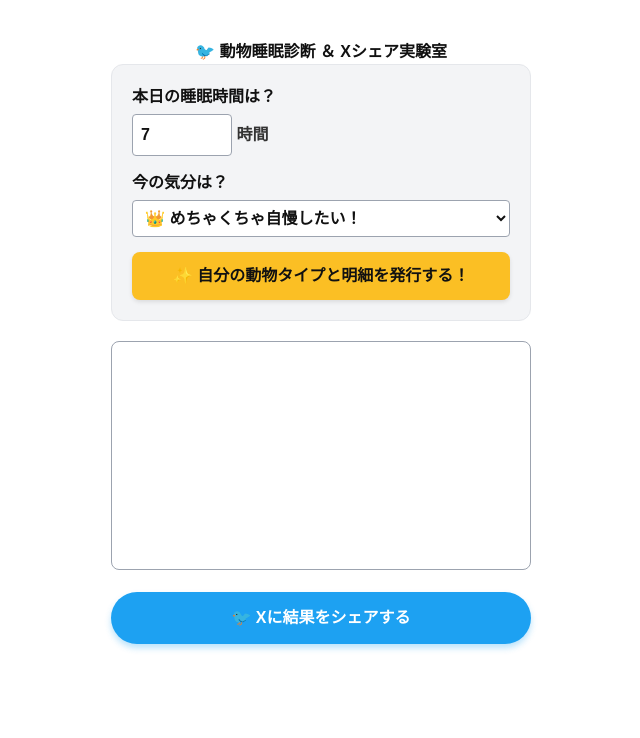
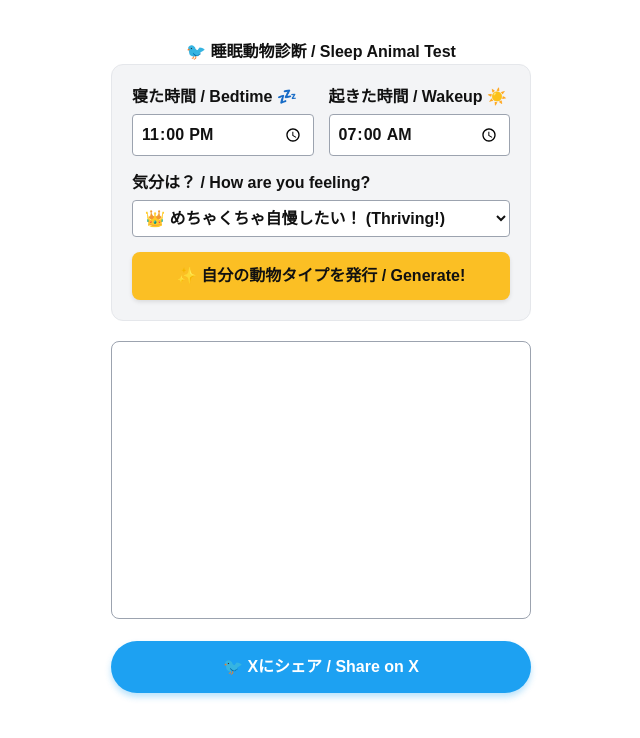
Before and after one commit to damarin2/sleep-bank, a Next.js app: page / in a window 1280 px wide. Shown: the top 738 px of the page, without its empty margins (319-959 px from the left). Built offline with nearby package versions, Linux system fonts and the light colour scheme.

Commit message:
bilingual mode

```diff
--- a/app/page.tsx
+++ b/app/page.tsx
@@ -2,103 +2,120 @@
 
 import React, { useState } from 'react';
 
-// --- 🦁 グループ分けされた動物の睡眠データ ---
+// --- 🦁 グループ分けされた動物の睡眠データ（バイリンガル対応） ---
 const ANIMAL_TIERS = [
   {
     maxHours: 4,
-    tierName: "2時間",
+    tierName: "2時間 / 2h",
     animals: [
-      { name: "キリン", emoji: "🦒", message: "超ショートスリーパー！立ったまま寝る達人です。" },
-      { name: "ウマ", emoji: "🐴", message: "立ったまま器用に仮眠をとる省エネな睡眠スタイルです。" },
-      { name: "ロバ", emoji: "🫏", message: "短い睡眠でもしっかり休息をとるタフな動物です。" }
+      { nameJa: "キリン", nameEn: "Giraffe", emoji: "🦒", messageJa: "超ショートスリーパー！立ったまま寝る達人です。", messageEn: "Ultimate short sleeper! A master of sleeping standing up." },
+      { nameJa: "ウマ", nameEn: "Horse", emoji: "🐴", messageJa: "立ったまま器用に仮眠をとる省エネな睡眠スタイルです。", messageEn: "An energy-saving sleep style, adept at napping while standing." },
+      { nameJa: "ロバ", nameEn: "Donkey", emoji: "🫏", messageJa: "短い睡眠でもしっかり休息をとるタフな動物です。", messageEn: "A tough animal that gets proper rest even with a short sleep." }
     ]
   },
   {
     maxHours: 6,
-    tierName: "4時間",
+    tierName: "4時間 / 4h",
     animals: [
-      { name: "ウシ", emoji: "🐄", message: "反芻しながら休むため、熟睡の時間は短めです。" },
-      { name: "ゾウ", emoji: "🐘", message: "巨体を維持するため、食べる時間が長く睡眠は短めです。" },
-      { name: "ヒツジ", emoji: "🐑", message: "群れで安全を確保しながら、短時間で睡眠をとります。" }
+      { nameJa: "ウシ", nameEn: "Cow", emoji: "🐄", messageJa: "反芻しながら休むため、熟睡の時間は短めです。", messageEn: "Rests while chewing the cud, so deep sleep is brief." },
+      { nameJa: "ゾウ", nameEn: "Elephant", emoji: "🐘", messageJa: "巨体を維持するため、食べる時間が長く睡眠は短めです。", messageEn: "Sleeps less because it spends so much time eating to maintain its massive body." },
+      { nameJa: "ヒツジ", nameEn: "Sheep", emoji: "🐑", messageJa: "群れで安全を確保しながら、短時間で睡眠をとります。", messageEn: "Sleeps in short bursts while ensuring safety in numbers." }
     ]
   },
   {
     maxHours: 8,
-    tierName: "6時間",
+    tierName: "6時間 / 6h",
     animals: [
-      { name: "ハイイロアザラシ", emoji: "🦭", message: "水中でも陸上でも器用に寝る、なかなかの睡眠上手です。" }
+      { nameJa: "ハイイロアザラシ", nameEn: "Gray Seal", emoji: "🦭", messageJa: "水中でも陸上でも器用に寝る、なかなかの睡眠上手です。", messageEn: "Quite the sleep expert, snoozing effortlessly both on land and in water." }
     ]
   },
   {
     maxHours: 10,
-    tierName: "8時間",
+    tierName: "8時間 / 8h",
     animals: [
-      { name: "ウサギ", emoji: "🐇", message: "実は結構寝るタイプ。安全な場所でぐっすり休みます。" },
-      { name: "ブタ", emoji: "🐖", message: "人間と同じくらい理想的な睡眠時間をとる動物です。" }
+      { nameJa: "ウサギ", nameEn: "Rabbit", emoji: "🐇", messageJa: "実は結構寝るタイプ。安全な場所でぐっすり休みます。", messageEn: "Actually sleeps quite a bit. Rests soundly in a safe place." },
+      { nameJa: "ブタ", nameEn: "Pig", emoji: "🐖", messageJa: "人間と同じくらい理想的な睡眠時間をとる動物です。", messageEn: "An animal that gets an ideal amount of sleep, much like humans." }
     ]
   },
   {
     maxHours: 12,
-    tierName: "10時間",
+    tierName: "10時間 / 10h",
     animals: [
-      { name: "ヒョウ", emoji: "🐆", message: "木の上でリラックス。肉食動物ならではの余裕のある睡眠です。" },
-      { name: "モグラ", emoji: "🐾", message: "暗い土の中で安心しきって、たっぷり眠ります。" },
-      { name: "ハリネズミ", emoji: "🦔", message: "夜に備えて、昼間は丸くなってぐっすり夢の中です。" }
+      { nameJa: "ヒョウ", nameEn: "Leopard", emoji: "🐆", messageJa: "木の上でリラックス。肉食動物ならではの余裕のある睡眠です。", messageEn: "Relaxing up in the trees. A leisurely sleep typical of apex predators." },
+      { nameJa: "モグラ", nameEn: "Mole", emoji: "🐾", messageJa: "暗い土の中で安心しきって、たっぷり眠ります。", messageEn: "Sleeps deeply and securely in the dark soil." },
+      { nameJa: "ハリネズミ", nameEn: "Hedgehog", emoji: "🦔", messageJa: "夜に備えて、昼間は丸くなってぐっすり夢の中です。", messageEn: "Curled up dreaming all day to prepare for the night." }
     ]
   },
   {
     maxHours: 14,
-    tierName: "12時間",
+    tierName: "12時間 / 12h",
     animals: [
-      { name: "ゴリラ", emoji: "🦍", message: "ベッドを作って寝る賢い動物！しっかり睡眠をとります。" },
-      { name: "キツネ", emoji: "🦊", message: "ふかふかのしっぽに包まれて、たっぷり休息をとります。" },
-      { name: "オオカミ", emoji: "🐺", message: "仲間と一緒に安心して長めの睡眠をとります。" }
+      { nameJa: "ゴリラ", nameEn: "Gorilla", emoji: "🦍", messageJa: "ベッドを作って寝る賢い動物！しっかり睡眠をとります。", messageEn: "A smart animal that makes its own bed! Gets plenty of solid sleep." },
+      { nameJa: "キツネ", nameEn: "Fox", emoji: "🦊", messageJa: "ふかふかのしっぽに包まれて、たっぷり休息をとります。", messageEn: "Gets plenty of rest wrapped up in its fluffy tail." },
+      { nameJa: "オオカミ", nameEn: "Wolf", emoji: "🐺", messageJa: "仲間と一緒に安心して長めの睡眠をとります。", messageEn: "Takes long, secure sleeps alongside its pack." }
     ]
   },
   {
     maxHours: 16,
-    tierName: "14時間",
+    tierName: "14時間 / 14h",
     animals: [
-      { name: "ネコ", emoji: "🐈", message: "「寝子」の名の通り！一日中ゴロゴロしてエネルギーを充電します。" },
-      { name: "ハムスター", emoji: "🐹", message: "夜中の大運動会に備えて、昼間はたっぷり爆睡します。" }
+      { nameJa: "ネコ", nameEn: "Cat", emoji: "🐈", messageJa: "一日中ゴロゴロしてエネルギーを充電します。", messageEn: "Lounges around all day recharging its energy." },
+      { nameJa: "ハムスター", nameEn: "Hamster", emoji: "🐹", messageJa: "夜中の大運動会に備えて、昼間はたっぷり爆睡します。", messageEn: "Sleeps heavily during the day to prep for its midnight marathon." }
     ]
   },
   {
     maxHours: 18,
-    tierName: "16時間",
+    tierName: "16時間 / 16h",
     animals: [
-      { name: "ホッキョクジリス", emoji: "🐿️", message: "冬眠の達人！厳しい寒さを乗り越える驚異的な睡眠力です。" }
+      { nameJa: "ホッキョクジリス", nameEn: "Arctic Squirrel", emoji: "🐿️", messageJa: "冬眠の達人！厳しい寒さを乗り越える驚異的な睡眠力です。", messageEn: "A hibernation master! Incredible sleeping power to survive the bitter cold." }
     ]
   },
   {
     maxHours: 20,
-    tierName: "18時間",
+    tierName: "18時間 / 18h",
     animals: [
-      { name: "アルマジロ", emoji: "🪖", message: "硬い甲羅で丸まりながら、一日の大半を寝て過ごします。" }
+      { nameJa: "アルマジロ", nameEn: "Armadillo", emoji: "🪖", messageJa: "硬い甲羅で丸まりながら、一日の大半を寝て過ごします。", messageEn: "Spends most of the day sleeping curled up in its hard shell." }
     ]
   },
   {
     maxHours: 99,
-    tierName: "20時間以上",
+    tierName: "20時間以上 / 20h+",
     animals: [
-      { name: "コアラ", emoji: "🐨", message: "ユーカリを消化するため、一日中寝ている伝説のスリーパー。" },
-      { name: "ナマケモノ", emoji: "🦥", message: "省エネの極み！動くことすら忘れて圧倒的な睡眠を貪ります。" }
+      { nameJa: "コアラ", nameEn: "Koala", emoji: "🐨", messageJa: "ユーカリを消化するため、一日中寝ている伝説のスリーパー。", messageEn: "A legendary sleeper, snoozing all day to digest eucalyptus." },
+      { nameJa: "ナマケモノ", nameEn: "Sloth", emoji: "🦥", messageJa: "省エネの極み！動くことすら忘れて圧倒的な睡眠を貪ります。", messageEn: "The ultimate energy saver! Forgets to even move and simply devours sleep." }
     ]
   }
 ];
 
 export default function TwitterShareExperiment() {
-  const [hours, setHours] = useState<number>(7);
+  const [bedtime, setBedtime] = useState<string>("23:00");
+  const [wakeupTime, setWakeupTime] = useState<string>("07:00");
   const [mood, setMood] = useState<string>("boast");
   const [text, setText] = useState<string>("");
   const [matchedAnimal, setMatchedAnimal] = useState<any>(null);
 
+  const getSleepDuration = (bed: string, wake: string): number => {
+    if (!bed || !wake) return 0;
+    const [bedHour, bedMin] = bed.split(':').map(Number);
+    const [wakeHour, wakeMin] = wake.split(':').map(Number);
+
+    let bedDecimal = bedHour + (bedMin / 60);
+    let wakeDecimal = wakeHour + (wakeMin / 60);
+
+    if (wakeDecimal < bedDecimal) {
+      wakeDecimal += 24;
+    }
+
+    return wakeDecimal - bedDecimal;
+  };
+
   const handleGenerateText = () => {
-    // 預金（Zzz）の計算
+    const hours = getSleepDuration(bedtime, wakeupTime);
+    const displayHours = Number.isInteger(hours) ? hours : hours.toFixed(1);
+
     const earnedZzz = hours * 100000;
     const formattedZzz = earnedZzz.toLocaleString();
 
-    // どの動物グループか探す
     let possibleAnimals: any[] = [];
     let currentTierName = "";
 
@@ -110,32 +127,40 @@ export default function TwitterShareExperiment() {
       }
     }
 
-    // グループの中からランダムに1匹選ぶ
     const randomIndex = Math.floor(Math.random() * possibleAnimals.length);
     const randomAnimal = possibleAnimals[randomIndex];
 
     setMatchedAnimal({ ...randomAnimal, tierName: currentTierName });
 
-    // 明細書の組み立て
     const line = `───────────────`;
-    let comment = "";
+
+    // 気分コメントのバイリンガル設定
+    let commentJa = "";
+    let commentEn = "";
 
     if (mood === "boast") {
-      comment = "圧倒的睡眠！これで今日も絶好調だぜ👑";
+      commentJa = "圧倒的睡眠！これで今日も絶好調だぜ👑";
+      commentEn = "Overwhelming sleep! Feeling absolutely invincible today👑";
     } else if (mood === "humble") {
-      comment = "今日もコツコツ睡眠預金を積み立てました🍵";
+      commentJa = "今日もコツコツ睡眠預金を積み立てました🍵";
+      commentEn = "Steadily built up my sleep savings again today🍵";
     } else if (mood === "tired") {
-      comment = "なんとか寝たけど、もっとがっつり寝たい🥺";
+      commentJa = "なんとか寝たけど、もっとがっつり寝たい🥺";
+      commentEn = "Barely slept, I just want to crash for hours🥺";
     }
 
     const generatedString = `
-🏧 睡眠預金の明細書 🏧
+🏧 睡眠預金 / Sleep Bank 🏧
 ${line}
-🛌 睡眠時間：${hours}時間
-🦁 あなたの動物：${randomAnimal.name}級 ${randomAnimal.emoji}
-💰 本日の預金：${formattedZzz} Zzz
+🛌 時間 / Time：${displayHours}h (${bedtime}〜${wakeupTime})
+🦁 動物 / Animal：${randomAnimal.nameJa} (${randomAnimal.nameEn}) ${randomAnimal.emoji}
+💰 預金 / Deposit：${formattedZzz} Zzz
 ${line}
-🗣️ ${comment}
+🇯🇵 ${randomAnimal.messageJa}
+🇬🇧 ${randomAnimal.messageEn}
+
+🗣️ JP: ${commentJa}
+🗣️ EN: ${commentEn}
 
 👇あなたも睡眠を価値に変える
 #BANK_OF_Zzz #睡眠貯金
@@ -146,7 +171,7 @@ ${line}
 
   const handleShare = () => {
     if (!text) {
-      alert("先にテキストを生成してください！");
+      alert("先にテキストを生成してください！ / Please generate text first!");
       return;
     }
     const encodedText = encodeURIComponent(text);
@@ -156,30 +181,41 @@ ${line}
 
   return (
     <div style={{ padding: '40px', fontFamily: 'sans-serif', maxWidth: '500px', margin: '0 auto', color: '#333', backgroundColor: '#fff', minHeight: '100vh' }}>
-      <h2 style={{ textAlign: 'center', color: '#111', fontWeight: 'bold' }}>🐦 動物睡眠診断 ＆ Xシェア実験室</h2>
+      <h2 style={{ textAlign: 'center', color: '#111', fontWeight: 'bold' }}>🐦 睡眠動物診断 / Sleep Animal Test</h2>
 
       <div style={{ backgroundColor: '#f3f4f6', padding: '20px', borderRadius: '12px', marginBottom: '20px', border: '1px solid #e5e7eb' }}>
-        <div style={{ marginBottom: '15px' }}>
-          <label style={{ display: 'block', fontWeight: 'bold', marginBottom: '5px', color: '#111' }}>本日の睡眠時間は？</label>
-          <input
-            type="number"
-            step="0.5"
-            value={hours}
-            onChange={(e) => setHours(Number(e.target.value))}
-            style={{ padding: '8px', width: '100px', borderRadius: '4px', border: '1px solid #9ca3af', backgroundColor: '#fff', color: '#111', fontSize: '16px', fontWeight: 'bold' }}
-          /> <span style={{ fontWeight: 'bold', color: '#333' }}>時間</span>
+
+        <div style={{ display: 'flex', gap: '15px', marginBottom: '15px' }}>
+          <div style={{ flex: 1 }}>
+            <label style={{ display: 'block', fontWeight: 'bold', marginBottom: '5px', color: '#111' }}>寝た時間 / Bedtime 💤</label>
+            <input
+              type="time"
+              value={bedtime}
+              onChange={(e) => setBedtime(e.target.value)}
+              style={{ padding: '8px', width: '100%', boxSizing: 'border-box', borderRadius: '4px', border: '1px solid #9ca3af', backgroundColor: '#fff', color: '#111', fontSize: '16px', fontWeight: 'bold' }}
+            />
+          </div>
+          <div style={{ flex: 1 }}>
+            <label style={{ display: 'block', fontWeight: 'bold', marginBottom: '5px', color: '#111' }}>起きた時間 / Wakeup ☀️</label>
+            <input
+              type="time"
+              value={wakeupTime}
+              onChange={(e) => setWakeupTime(e.target.value)}
+              style={{ padding: '8px', width: '100%', boxSizing: 'border-box', borderRadius: '4px', border: '1px solid #9ca3af', backgroundColor: '#fff', color: '#111', fontSize: '16px', fontWeight: 'bold' }}
+            />
+          </div>
         </div>
 
         <div style={{ marginBottom: '15px' }}>
-          <label style={{ display: 'block', fontWeight: 'bold', marginBottom: '5px', color: '#111' }}>今の気分は？</label>
+          <label style={{ display: 'block', fontWeight: 'bold', marginBottom: '5px', color: '#111' }}>気分は？ / How are you feeling?</label>
           <select
             value={mood}
             onChange={(e) => setMood(e.target.value)}
             style={{ padding: '8px', width: '100%', borderRadius: '4px', border: '1px solid #9ca3af', backgroundColor: '#fff', color: '#111', fontSize: '16px', fontWeight: 'bold' }}
           >
-            <option value="boast">👑 めちゃくちゃ自慢したい！</option>
-            <option value="humble">🍵 控えめに報告したい</option>
-            <option value="tired">🥺 疲れをアピールしたい</option>
+            <option value="boast">👑 めちゃくちゃ自慢したい！ (Thriving!)</option>
+            <option value="humble">🍵 控えめに報告したい (Just okay)</option>
+            <option value="tired">🥺 疲れをアピールしたい (Exhausted...)</option>
           </select>
         </div>
 
@@ -187,17 +223,22 @@ ${line}
           onClick={handleGenerateText}
           style={{ width: '100%', padding: '12px', backgroundColor: '#fbbf24', color: '#111', border: 'none', borderRadius: '8px', fontSize: '16px', fontWeight: 'bold', cursor: 'pointer', boxShadow: '0 2px 4px rgba(0,0,0,0.1)' }}
         >
-          ✨ 自分の動物タイプと明細を発行する！
+          ✨ 自分の動物タイプを発行 / Generate!
         </button>
       </div>
 
       {matchedAnimal && (
         <div style={{ textAlign: 'center', padding: '20px', backgroundColor: '#fff', border: '3px dashed #fbbf24', borderRadius: '12px', marginBottom: '20px' }}>
-          <p style={{ margin: 0, color: '#555', fontSize: '14px', fontWeight: 'bold' }}>＼ あなたの睡眠は… ／</p>
+          <p style={{ margin: 0, color: '#555', fontSize: '14px', fontWeight: 'bold' }}>＼ あなたの睡眠は… / Your sleep is... ／</p>
           <div style={{ fontSize: '60px', margin: '10px 0' }}>{matchedAnimal.emoji}</div>
-          <h3 style={{ margin: 0, fontSize: '24px', color: '#111' }}>【{matchedAnimal.name}（{matchedAnimal.tierName}級）】</h3>
-          <p style={{ fontSize: '15px', color: '#222', marginTop: '10px', lineHeight: '1.6', fontWeight: 'bold' }}>
-            {matchedAnimal.message}
+          <h3 style={{ margin: 0, fontSize: '24px', color: '#111' }}>
+            【{matchedAnimal.nameJa} / {matchedAnimal.nameEn}】
+          </h3>
+          <p style={{ fontSize: '15px', color: '#222', marginTop: '15px', lineHeight: '1.6', fontWeight: 'bold' }}>
+            🇯🇵 {matchedAnimal.messageJa}
+          </p>
+          <p style={{ fontSize: '15px', color: '#555', marginTop: '5px', lineHeight: '1.6', fontWeight: 'bold' }}>
+            🇬🇧 {matchedAnimal.messageEn}
           </p>
         </div>
       )}
@@ -205,15 +246,15 @@ ${line}
       <textarea
         value={text}
         onChange={(e) => setText(e.target.value)}
-        rows={9}
-        style={{ width: '100%', padding: '12px', borderRadius: '8px', border: '1px solid #9ca3af', backgroundColor: '#fff', color: '#111', fontSize: '15px', fontWeight: '500', resize: 'none', marginBottom: '15px', lineHeight: '1.5' }}
+        rows={12}
+        style={{ width: '100%', padding: '12px', borderRadius: '8px', border: '1px solid #9ca3af', backgroundColor: '#fff', color: '#111', fontSize: '14px', fontWeight: '500', resize: 'none', marginBottom: '15px', lineHeight: '1.5' }}
       />
 
       <button
         onClick={handleShare}
         style={{ width: '100%', padding: '14px', backgroundColor: '#1DA1F2', color: 'white', border: 'none', borderRadius: '9999px', fontSize: '16px', fontWeight: 'bold', cursor: 'pointer', boxShadow: '0 4px 6px rgba(29, 161, 242, 0.3)' }}
       >
-        🐦 Xに結果をシェアする
+        🐦 Xにシェア / Share on X
       </button>
     </div>
   );
```
